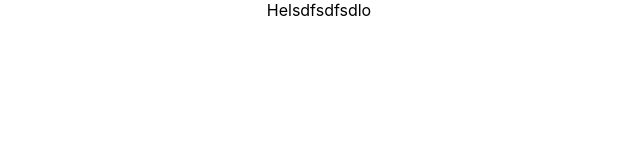
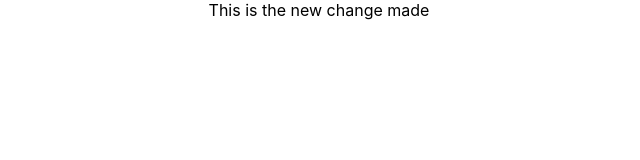
Before and after one commit to Anant147r/Calculator, a React (Create React App) app: page / in a window 1280 px wide. Shown: the top 160 px of the page, without its empty margins (321-961 px from the left). Built offline with nearby package versions, Linux system fonts and the light colour scheme.

Commit message:
New line added

```diff
--- a/src/Components/Calculator.js
+++ b/src/Components/Calculator.js
@@ -1,6 +1,6 @@
 import React from "react";
 const Calculator = () => {
-  return <div>Helsdfsdfsdlo</div>;
+  return <div>This is the new change made</div>;
 };
 
 export default Calculator;
```
